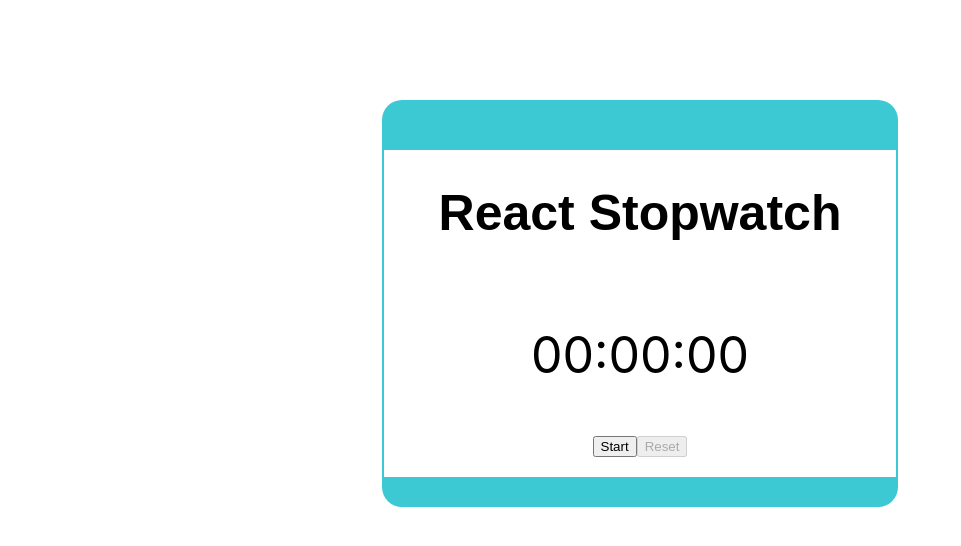
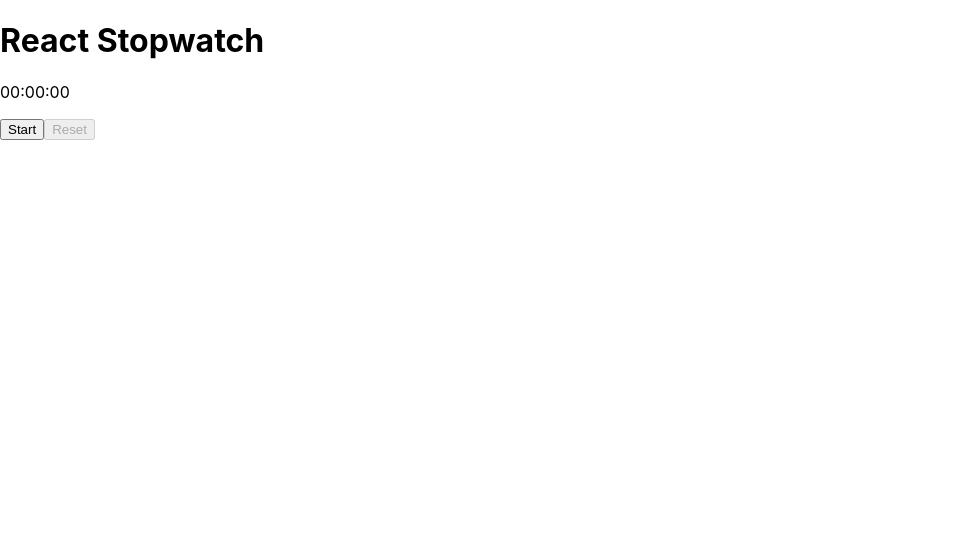
Before and after one commit to iamneo-production/bfccdfeedfbebddddbbedcfcdbadffbabbf, a React (Create React App) app in the folder reactapp/: page / in a window 1280 px wide. Shown: the top 546 px of the page, without its empty margins (0-961 px from the left). Built offline with nearby package versions, Linux system fonts and the light colour scheme.

Commit message:
Backup Commit

```diff
--- a/reactapp/src/components/Stopwatch/Stopwatch.css
+++ /dev/null
@@ -1,36 +0,0 @@
-.button_con {
-    /* justify-content: center; */
-    padding-bottom: 20px;
-    margin: auto;
-    justify-content: space-evenly;
-}
-
-.timefont {
-    font-size: 50px ;
-}
-
-.head{
-    font-size: 50px;
-    font-family: sans-serif;
-}
-
-.watch_container {
-    margin-left: auto;
-    margin-right: auto;
-    margin-top: 100px;
-    display: flex;
-    align-items: center;
-    justify-content: center;
-    width: 40%;
-    flex-direction: column;
-    text-align: center;
-    justify-content: center;
-    border-left: 2px solid rgb(61, 201, 211);
-    border-right: 2px solid rgb(61, 201, 211);
-    border-top: 50px solid rgb(61, 201, 211);
-    border-bottom: 30px solid rgb(61, 201, 211);
-    border-top-right-radius: 20px;
-    border-top-left-radius: 20px;
-    border-bottom-left-radius: 20px;
-    border-bottom-right-radius: 20px;
-}
--- a/reactapp/src/components/Stopwatch/Stopwatch.jsx
+++ b/reactapp/src/components/Stopwatch/Stopwatch.jsx
@@ -1,5 +1,5 @@
 import React, { useState, useEffect } from "react";
-import "./Stopwatch.css";
+// import "./Stopwatch.css";
 
 
 const Stopwatch = () => {
```
